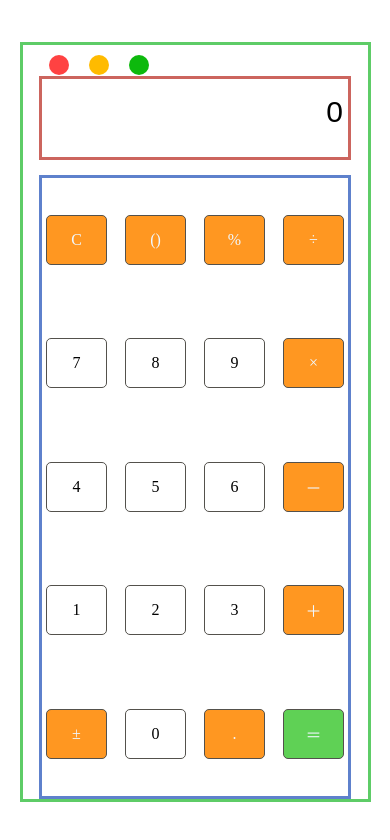
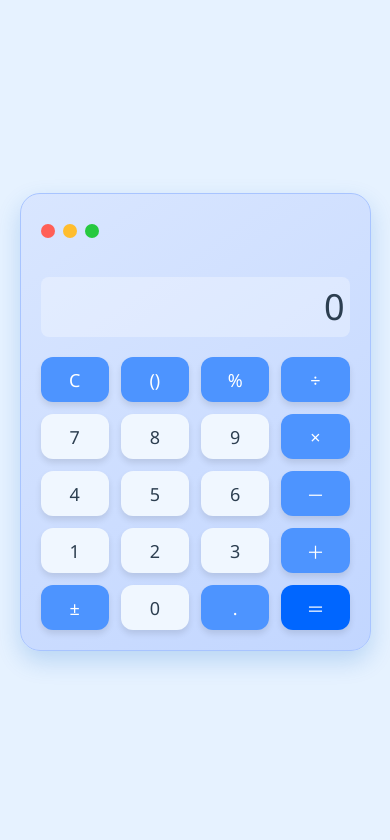
Before and after one commit to ppebble/calculator, a plain HTML site: page index.html in a window 390 px wide. Drawn offline with Linux system fonts and the light colour scheme.

Commit message:
계산기 스타일 추가 | 키보드 입력 로직 변경(keyup이벤트 각종 에러 수정)

```diff
--- a/index.html
+++ b/index.html
@@ -4,101 +4,52 @@
 <head>
   <meta charset="UTF-8">
   <meta name="viewport" content="width=device-width, initial-scale=1.0">
-  <title>calculator</title>
-  <link href="./style.css" rel="stylesheet">
-
+  <title>푸른색 계산기</title>
+  <link rel="stylesheet" href="style.css">
 </head>
 
 <body>
-  <script src="script.js"></script>
+  <div class="main-container">
+    <div class="dot-button-container">
+      <div class="dot-button" id="red-btn"></div>
+      <div class="dot-button" id="yellow-btn"></div>
+      <div class="dot-button" id="green-btn"></div>
+    </div>
 
-  <div class="container">
-    <div class="container main-container">
-      <div class="container dot-button-container">
-        <div class="dot-button" id="red-btn"></div>
-        <div class="dot-button" id="yellow-btn"></div>
-        <div class="dot-button" id="green-btn"></div>
-      </div>
-      <div class="container display-container">
-        <div class="container input-row">
-          <input class="input" value="0" type="text">
-        </div>
-      </div>
-      <div class="container button-container">
-        <div class="button-row">
-          <div class="button symbol" id="clear">
-            <p class="button-text">C</p>
-          </div>
-          <div class="button symbol" id="bracket">
-            <p class="button-text">()</p>
-          </div>
-          <div class="button symbol" id="surplus">
-            <p class="button-text">%</p>
-          </div>
-          <div class="button symbol" id="divide">
-            <p class="button-text">÷</p>
-          </div>
-        </div>
-        <div class="button-row">
-          <div class="button number" id="seven">
-            <p class="button-text">7</p>
-          </div>
-          <div class="button number" id="eight">
-            <p class="button-text">8</p>
-          </div>
-          <div class="button number" id="nine">
-            <p class="button-text">9</p>
-          </div>
-          <div class="button symbol" id="multiple">
-            <p class="button-text">×</p>
-          </div>
-        </div>
-        <div class="button-row">
-          <div class="button number" id="four">
-            <p class="button-text">4</p>
-          </div>
-          <div class="button number" id="five">
-            <p class="button-text">5</p>
-          </div>
-          <div class="button number" id="six">
-            <p class="button-text">6</p>
-          </div>
-          <div class="button symbol" id="minus">
-            <p class="button-text">－</p>
-          </div>
-        </div>
-        <div class="button-row">
-          <div class="button number" id="one">
-            <p class="button-text">1</p>
-          </div>
-          <div class="button number" id="two">
-            <p class="button-text">2</p>
-          </div>
-          <div class="button number" id="three">
-            <p class="button-text">3</p>
-          </div>
-          <div class="button symbol" id="plus">
-            <p class="button-text">＋</p>
-          </div>
-        </div>
-        <div class="button-row">
-          <div class="button symbol" id="inversion">
-            <p class="button-text">±</p>
-          </div>
-          <div class="button number" id="zero">
-            <p class="button-text">0</p>
-          </div>
-          <div class="button symbol" id="dot">
-            <p class="button-text">.</p>
-          </div>
-          <div class="button symbol" id="equal">
-            <p class="button-text">＝</p>
-          </div>
-        </div>
-      </div>
+    <div class="display-container">
+      <div class="operation-history" id="history"></div>
+      <div class="display" id="display">0</div>
+    </div>
+
+    <div class="button-container">
+      <div class="button symbol" id="clear">C</div>
+      <div class="button symbol" id="bracket">()</div>
+      <div class="button symbol" id="surplus">%</div>
+      <div class="button symbol" id="divide">÷</div>
+
+      <div class="button number" id="seven">7</div>
+      <div class="button number" id="eight">8</div>
+      <div class="button number" id="nine">9</div>
+      <div class="button symbol" id="multiple">×</div>
+
+      <div class="button number" id="four">4</div>
+      <div class="button number" id="five">5</div>
+      <div class="button number" id="six">6</div>
+      <div class="button symbol" id="minus">－</div>
+
+      <div class="button number" id="one">1</div>
+      <div class="button number" id="two">2</div>
+      <div class="button number" id="three">3</div>
+      <div class="button symbol" id="plus">＋</div>
+
+      <div class="button symbol" id="inversion">±</div>
+      <div class="button number" id="zero">0</div>
+      <div class="button symbol" id="dot">.</div>
+      <div class="button symbol" id="equal">＝</div>
     </div>
   </div>
 
+  <script src="script.js"></script>
 </body>
 
 </html>
--- a/script.js
+++ b/script.js
@@ -1,79 +1,76 @@
-window.addEventListener("DOMContentLoaded", function () {
-  const display = document.querySelector(".input");
+window.addEventListener("load", function () {
+  const display = document.getElementById("display");
+  const historyDisplay = document.getElementById("history");
   const buttons = document.querySelectorAll(".button");
-  // 입력값
+
   let currentInput = "0";
-  // 이전 결과값
   let previousInput = "";
-  // 지금 수행할 연산
   let operator = null;
-  // Input 초기화 여부
   let resetInput = false;
+  let calculationHistory = "";
   function updateDisplay() {
-    display.value = currentInput;
+    display.textContent = currentInput;
+    display.scrollLeft = display.scrollWidth;
   }
+
+  function updateHistory() {
+    historyDisplay.textContent = calculationHistory;
+  }
+
   function handleNumber(number) {
     if (currentInput === "0" || resetInput) {
       currentInput = number;
       resetInput = false;
-      return;
+    } else {
+      currentInput += number;
     }
-    currentInput += number;
     updateDisplay();
   }
-  // 소수점 처리
+
   function handleDecimal() {
-    console.log("decimal");
     if (resetInput) {
       currentInput = "0.";
       resetInput = false;
-    }
-    if (!currentInput.includes(".")) {
+    } else if (!currentInput.includes(".")) {
       currentInput += ".";
     }
     updateDisplay();
   }
+
   function handleClear() {
     currentInput = "0";
     previousInput = "";
     operator = null;
     resetInput = false;
+    calculationHistory = "";
+    updateDisplay();
+    updateHistory();
   }
+
   function handleOperator(op) {
-    // 연산기호를 누르면 현재 input값으로 계산함
-    debugger;
     if (operator !== null && !resetInput) {
       calculate();
     }
-    // 첫 번째 연산자 입력 시 previousInput에 현재 값 저장
+
     if (operator === null || resetInput) {
       previousInput = currentInput;
     }
+
     operator = op;
+    calculationHistory = `${previousInput} ${operator}`;
     resetInput = true;
     updateDisplay();
+    updateHistory();
   }
-  function isNumberKey(e) {
-    const exp = e.key;
-    const regex = /^[0-9+\-*/.]+$/;
-    return regex.test(exp);
-  }
+
   function calculate() {
-    if (
-      operator === null ||
-      previousInput === "" ||
-      currentInput === "" ||
-      resetInput
-    ) {
-      handleClear();
-      // Clear 처리를 위해 ...
-      setTimeout(() => {
-        throw new Error("수식이 올바르지 않습니다");
-      }, 100);
-    }
+    if (operator === null || previousInput === "") return;
+
+    const secondOperand = parseFloat(currentInput);
+    if (isNaN(secondOperand)) return;
+
+    const firstOperand = parseFloat(previousInput);
     let result;
-    const firstOperand = parseFloat(previousInput);
-    const secondOperand = parseFloat(currentInput);
 
     switch (operator) {
       case "＋":
@@ -94,33 +91,34 @@ window.addEventListener("DOMContentLoaded", function () {
       default:
         return;
     }
-    result.toFixed(2);
-    console.log(`${firstOperand} ${operator} ${secondOperand} = ${result}`);
+
     currentInput = result.toString();
+    calculationHistory = `${previousInput} ${operator} ${secondOperand} =`;
     previousInput = currentInput;
+    operator = null;
     resetInput = true;
-    operator = null;
     updateDisplay();
+    updateHistory();
   }
-  //버튼 이벤트
+
+  // 버튼 이벤트
   buttons.forEach((button) => {
     button.addEventListener("click", function () {
-      const buttonType = this.classList.contains("number") ? "number" : "";
-      const buttonText = this.querySelector(".button-text").textContent;
+      const buttonText = this.textContent;
+
       switch (buttonText) {
-        case "C": //clear
+        case "C":
           handleClear();
           break;
-        case "±": // 부호반전
-          console.log("inversion");
+        case "±":
           currentInput = (parseFloat(currentInput) * -1).toString();
+          updateDisplay();
           break;
         case ".":
           handleDecimal();
           break;
         case "＝":
           calculate();
-          resetInput = true;
           break;
         case "()":
         case "＋":
@@ -131,52 +129,44 @@ window.addEventListener("DOMContentLoaded", function () {
           handleOperator(buttonText);
           break;
         default:
-          if (buttonType === "number") {
-            handleNumber(buttonText);
-          }
+          if (!isNaN(buttonText)) handleNumber(buttonText);
           break;
       }
-      updateDisplay();
     });
   });
 
-  //키보드 이벤트
-  this.addEventListener("keyup", function (e) {
-    console.log(isNumberKey(e));
-    if (!isNumberKey(e)) {
-      handleClear();
-      updateDisplay();
-    }
-    // 계산기에서 끝까지 Backspace 누를 경우 0추가
+  // 키보드 이벤트
+  this.document.addEventListener("keyup", function (e) {
+    e.preventDefault();
+    console.log(e.key);
     if (e.key === "Backspace") {
-      console.log(currentInput);
       if (currentInput.length <= 1) {
         currentInput = "0";
       } else {
         currentInput = currentInput.slice(0, -1);
       }
-    }
-    if (e.key === "0" && currentInput.length < 1) {
+      updateDisplay();
       return;
     }
+
     if (e.key >= "0" && e.key <= "9") {
-      // 현재 숫자가 0이거나 초기화 상태일 경우 핸들링
-      if (currentInput === "0" || resetInput) {
+      if (resetInput) {
         currentInput = e.key;
         resetInput = false;
-        console.log(currentInput);
-        updateDisplay();
-        return;
+      } else if (currentInput === "0") {
+        currentInput = e.key;
+      } else {
+        currentInput += e.key;
       }
-      console.log(display.value);
-      currentInput += e.key;
-      console.log(currentInput);
-      // 소수점일경우
+      updateDisplay();
+      return;
     }
+
     if (e.key === ".") {
       handleDecimal();
+      return;
     }
-    // 연산자일 경우
+
     if (["+", "-", "*", "/", "%"].includes(e.key)) {
       let op;
       switch (e.key) {
@@ -197,20 +187,12 @@ window.addEventListener("DOMContentLoaded", function () {
           break;
       }
       handleOperator(op);
+      return;
     }
-    //엔터키 처리
-    if (e.key === "Enter") {
-      // 계산
+
+    if (e.key === "Enter" || e.key === "=") {
       calculate();
-      resetInput = true;
+      return;
     }
   });
-  // 커서처리
-  display.addEventListener("click", function () {
-    display.focus();
-    const tmp = this.value;
-    this.value = "";
-    this.value = tmp;
-  });
-  updateDisplay();
 });
--- a/style.css
+++ b/style.css
@@ -2,176 +2,183 @@
   margin: 0;
   padding: 0;
   box-sizing: border-box;
-}
-html,
-body {
-  height: 100%;
+  font-family: "Segoe UI", Tahoma, Geneva, Verdana, sans-serif;
 }
 
-.container {
+body {
+  height: 100vh;
   display: flex;
-  margin: 0;
-  width: 100%;
-  height: 100%;
+  justify-content: center;
+  align-items: center;
+  background-color: #e6f2ff;
 }
-.container .main-container {
-  height: 90%;
-  width: 40%;
-  flex-direction: column;
-  align-items: center;
-  justify-content: center;
-  margin: auto;
-  border: 3px solid #53c95dee;
+
+.main-container {
+  width: 320px;
+  background: linear-gradient(145deg, #d9e6ff, #c2d6ff);
+  border-radius: 20px;
+  padding: 20px;
+  box-shadow: 0 10px 25px rgba(0, 100, 200, 0.2);
+  border: 1px solid #a8c4ff;
 }
-.container .dot-button-container {
-  height: 3vh;
-  width: 30vw;
-  margin-bottom: 5px;
-  flex-direction: row;
+
+.dot-button-container {
+  display: flex;
+  padding: 10px 0;
 }
-.container .display-container {
-  height: 10vh;
-  width: 30vw;
-  border: 3px solid #c95b53ee;
-  margin-bottom: 15px;
-  overflow: hidden;
-  font-size: 50px;
-  /* color: #c95b53ee; */
+
+.dot-button {
+  width: 14px;
+  height: 14px;
+  border-radius: 50%;
+  margin-right: 8px;
 }
-.container .button-container {
-  border: 3px solid #5378c9ee;
-  font-size: 50px;
-  /* color: #5378c9ee; */
-  width: 30vw;
-  height: 72vh;
-  justify-content: space-between;
-  flex-direction: column;
-  user-select: none;
-  /* flex-direction: row; */
-  flex: 1;
+
+#red-btn {
+  background-color: #ff5f56;
 }
-.dot-button {
-  margin: 10px;
-  height: 20px;
-  width: 20px;
-  border-radius: 100%;
+#yellow-btn {
+  background-color: #ffbd2e;
 }
-.dot-button#red-btn {
-  background-color: rgb(255, 66, 66);
+#green-btn {
+  background-color: #27c93f;
 }
-.dot-button#yellow-btn {
-  background-color: rgb(255, 187, 0);
-}
-.dot-button#green-btn {
-  background-color: rgb(13, 185, 13);
-}
-.button-row {
-  display: flex;
-  gap: 10px;
-  flex: 1;
-  align-items: center;
-  min-width: 0;
-}
-.button {
-  gap: 8px;
-  margin: 0px 8px 0px 8px;
-  flex: 1;
-  align-items: center;
-  justify-content: center;
-  display: flex;
-  border: 1px solid #53514c;
-  border-radius: 5px;
-  height: 80px;
-  cursor: pointer;
-  min-width: 0;
-}
-.button.symbol {
-  background-color: #ff9721;
-  color: aliceblue;
-}
-.button.symbol#equal {
-  background-color: #5fd155;
-}
-.button-text {
-  text-align: center;
-}
-.button:active {
-  background-color: #6d6965;
-}
-.button.number:active {
-  color: aliceblue;
-}
-.button.symbol:active {
-  background-color: #995910;
-  color: aliceblue;
-}
-.button.symbol#equal:active {
-  background-color: #0f6608;
-}
-.input {
-  border: 0px;
-  font-size: 50px;
-  width: 29vw;
-  padding: 0px 5px 0px 5px;
+
+.display-container {
+  margin-bottom: 20px;
   text-align: right;
 }
+.display {
+  width: 100%;
+  height: 60px;
+  font-size: 36px;
+  text-align: right;
+  color: #2c3e50;
+  padding: 5px;
+  overflow-x: auto;
+  white-space: nowrap;
+  background-color: rgba(255, 255, 255, 0.3);
+  border-radius: 8px;
+  margin-top: 5px;
+}
+
+.operation-history {
+  min-height: 24px;
+  font-size: 16px;
+  color: #5a8fd3;
+  margin-bottom: 5px;
+  word-wrap: break-word;
+}
+
+.input {
+  width: 100%;
+  height: 60px;
+  font-size: 36px;
+  text-align: right;
+  border: none;
+  background-color: transparent;
+  color: #2c3e50;
+  padding: 5px;
+}
+
 .input:focus {
   outline: none;
 }
 
+.button-container {
+  display: grid;
+  grid-template-columns: repeat(4, 1fr);
+  gap: 12px;
+}
+
+.button {
+  height: 60px;
+  border-radius: 12px;
+  display: flex;
+  justify-content: center;
+  align-items: center;
+  font-size: 24px;
+  cursor: pointer;
+  user-select: none;
+  transition: all 0.2s;
+  border: none;
+  background-color: #e6f0ff;
+  color: #2c3e50;
+  box-shadow: 0 4px 6px rgba(0, 0, 0, 0.1);
+}
+
+.button.number {
+  background-color: #f0f7ff;
+}
+
+.button.symbol {
+  background-color: #4d94ff;
+  color: white;
+}
+
+.button#equal {
+  background-color: #0066ff;
+  color: white;
+}
+
+.button:active {
+  transform: scale(0.95);
+  box-shadow: 0 2px 3px rgba(0, 0, 0, 0.1);
+}
+
+.button.number:active {
+  background-color: #d9e6ff;
+}
+
+.button.symbol:active {
+  background-color: #3d7bd6;
+}
+
+.button#equal:active {
+  background-color: #0052cc;
+}
+
 /* 반응형 디자인 */
 @media (max-width: 850px) {
-  .container .main-container {
+  .main-container {
     width: 90%;
+    max-width: 400px;
   }
 
-  .container .display-container,
-  .container .button-container,
-  .container .dot-button-container {
-    width: 80vw;
+  .input {
+    font-size: 30px;
+    height: 50px;
   }
 
-  .display-container,
-  .input {
-    font-size: 30px;
-    height: 8vh;
-  }
-  .input-row {
-    justify-content: end;
-  }
   .button {
-    height: 60px;
-    margin: 0px 4px;
-  }
-
-  .button-text {
+    height: 50px;
     font-size: 20px;
   }
 }
 
 @media (max-width: 400px) {
-  .button-text {
-    font-size: 16px;
+  .button {
+    height: 45px;
+    font-size: 18px;
   }
 
-  .button {
-    height: 50px;
+  .operation-history {
+    font-size: 14px;
   }
 }
 
 @media (max-width: 320px) {
-  .button-text {
-    font-size: 14px;
+  .main-container {
+    padding: 15px;
   }
 
   .button {
     height: 40px;
-    margin: 0px 2px;
+    font-size: 16px;
   }
 
-  .display-container,
   .input {
     font-size: 24px;
-    height: 6vh;
+    height: 40px;
   }
 }
```
